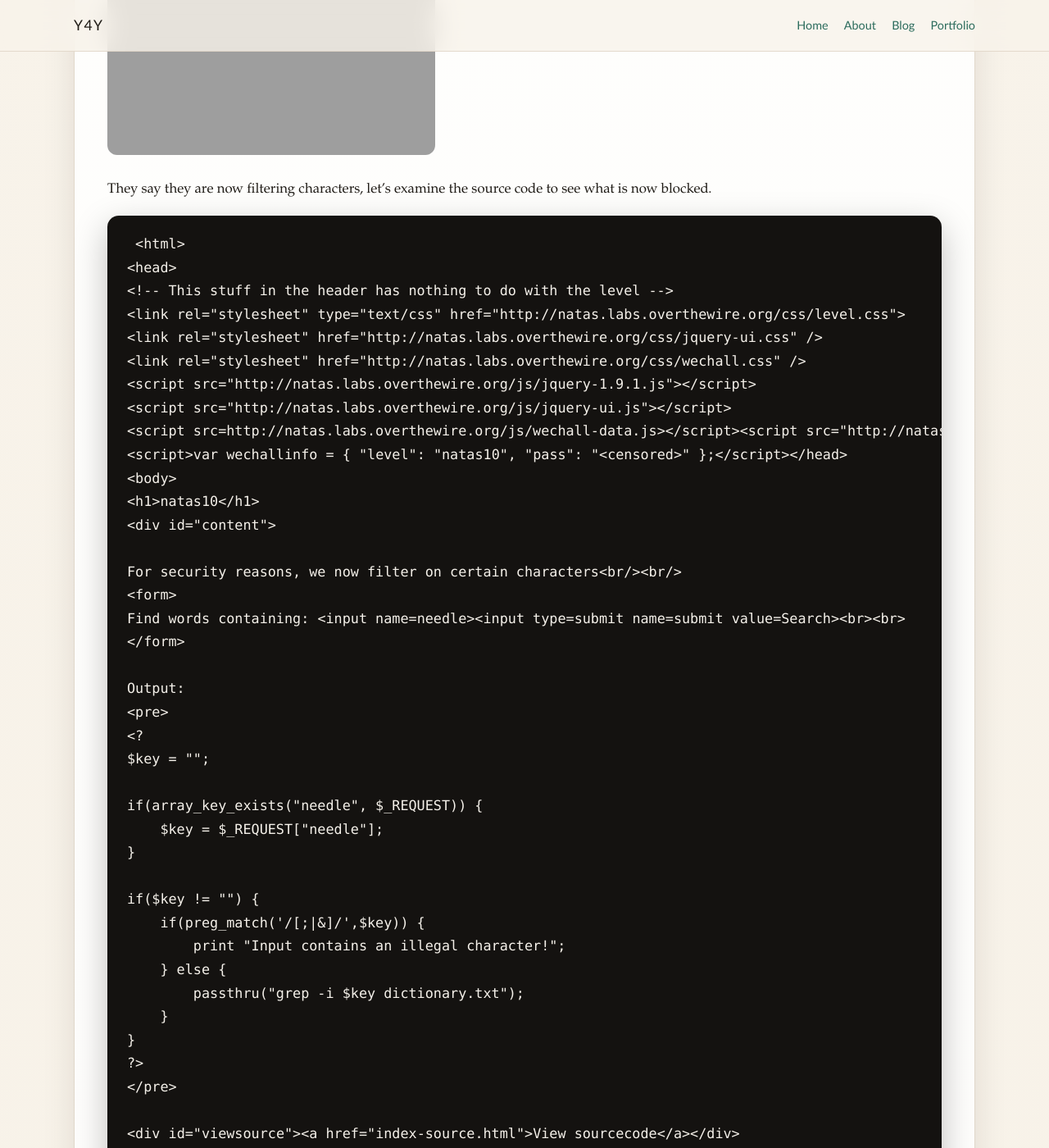
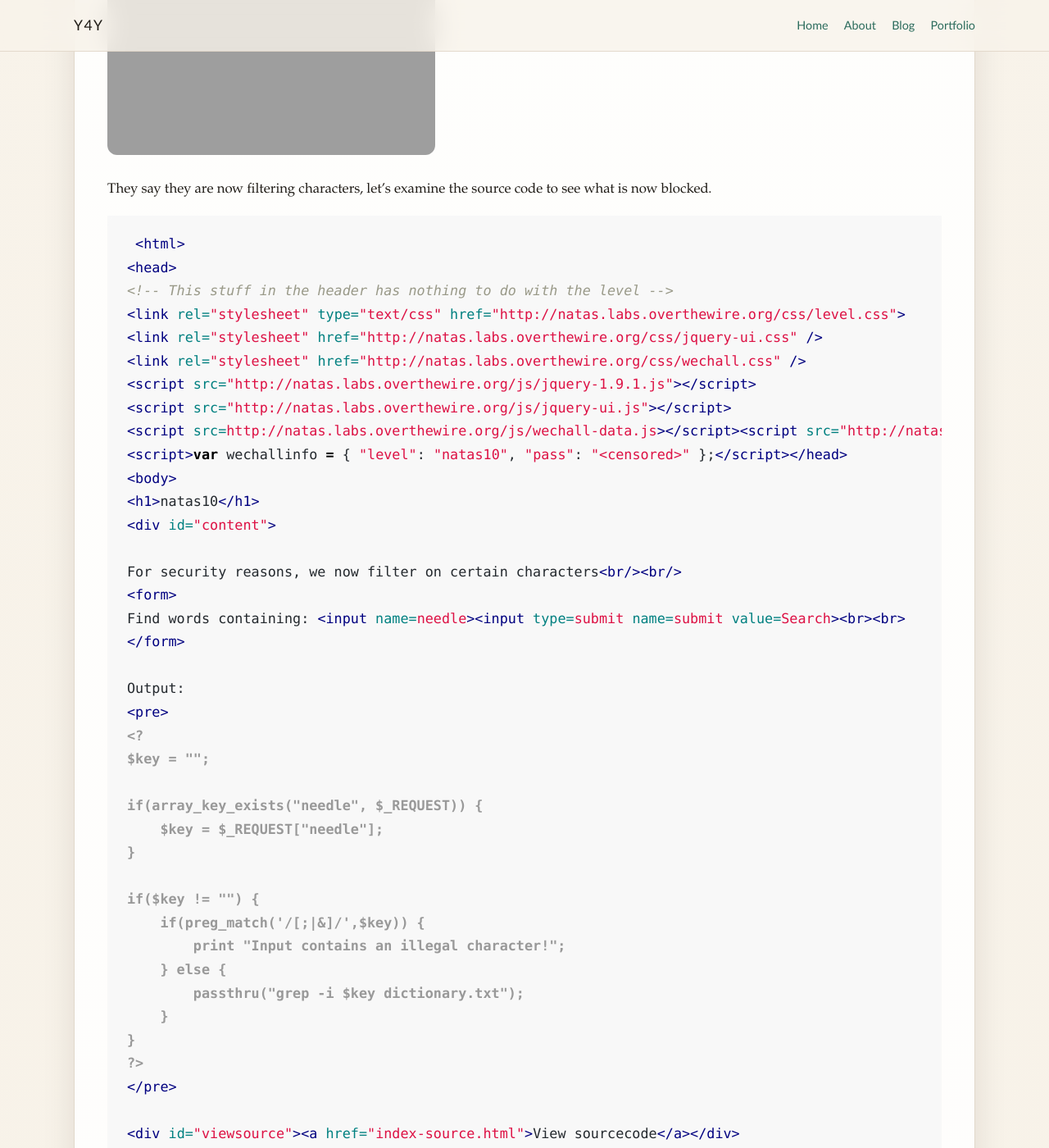
Before and after one commit to brandonshiyay/y4y.github.io, a Jekyll site: the page built from _posts/2020-10-27-overthewire-natas-write-up-part-2.md, in a window 1280 px wide and 1400 px high, scrolled down 863 px. Shown: the whole window at 82% size. Built offline with Jekyll 4.4.1, drawn with Linux system fonts in a browser that asks for light colours.

Commit message:
add css for code blocks

```diff
--- a/_layouts/default.html
+++ b/_layouts/default.html
@@ -8,6 +8,7 @@
     </title>
     <meta name="description" content="{% if page.excerpt %}{{ page.excerpt | strip_html | strip_newlines | truncate: 160 }}{% else %}{{ site.description }}{% endif %}">
     <link rel="stylesheet" href="{{ '/assets/css/site.css' | relative_url }}">
+    <link rel="stylesheet" href="{{ '/assets/css/rouge.css' | relative_url }}">
   </head>
   <body class="layout-{{ page.layout | default: 'default' }}">
     <header class="site-header">
--- /dev/null
+++ b/assets/css/rouge.css
@@ -0,0 +1,224 @@
+.highlight pre {
+  background: #f8f8f8;
+  color: #24292e;
+  box-shadow: none;
+}
+
+.highlight code {
+  background: transparent;
+  padding: 0;
+}
+
+.highlight table td { padding: 5px; }
+.highlight table pre { margin: 0; }
+.highlight .cm {
+  color: #999988;
+  font-style: italic;
+}
+.highlight .cp {
+  color: #999999;
+  font-weight: bold;
+}
+.highlight .c1 {
+  color: #999988;
+  font-style: italic;
+}
+.highlight .cs {
+  color: #999999;
+  font-weight: bold;
+  font-style: italic;
+}
+.highlight .c, .highlight .ch, .highlight .cd, .highlight .cpf {
+  color: #999988;
+  font-style: italic;
+}
+.highlight .err {
+  color: #a61717;
+  background-color: #e3d2d2;
+}
+.highlight .gd {
+  color: #000000;
+  background-color: #ffdddd;
+}
+.highlight .ge {
+  color: #000000;
+  font-style: italic;
+}
+.highlight .gr {
+  color: #aa0000;
+}
+.highlight .gh {
+  color: #999999;
+}
+.highlight .gi {
+  color: #000000;
+  background-color: #ddffdd;
+}
+.highlight .go {
+  color: #888888;
+}
+.highlight .gp {
+  color: #555555;
+}
+.highlight .gs {
+  font-weight: bold;
+}
+.highlight .gu {
+  color: #aaaaaa;
+}
+.highlight .gt {
+  color: #aa0000;
+}
+.highlight .kc {
+  color: #000000;
+  font-weight: bold;
+}
+.highlight .kd {
+  color: #000000;
+  font-weight: bold;
+}
+.highlight .kn {
+  color: #000000;
+  font-weight: bold;
+}
+.highlight .kp {
+  color: #000000;
+  font-weight: bold;
+}
+.highlight .kr {
+  color: #000000;
+  font-weight: bold;
+}
+.highlight .kt {
+  color: #445588;
+  font-weight: bold;
+}
+.highlight .k, .highlight .kv {
+  color: #000000;
+  font-weight: bold;
+}
+.highlight .mf {
+  color: #009999;
+}
+.highlight .mh {
+  color: #009999;
+}
+.highlight .il {
+  color: #009999;
+}
+.highlight .mi {
+  color: #009999;
+}
+.highlight .mo {
+  color: #009999;
+}
+.highlight .m, .highlight .mb, .highlight .mx {
+  color: #009999;
+}
+.highlight .sa {
+  color: #000000;
+  font-weight: bold;
+}
+.highlight .sb {
+  color: #d14;
+}
+.highlight .sc {
+  color: #d14;
+}
+.highlight .sd {
+  color: #d14;
+}
+.highlight .s2 {
+  color: #d14;
+}
+.highlight .se {
+  color: #d14;
+}
+.highlight .sh {
+  color: #d14;
+}
+.highlight .si {
+  color: #d14;
+}
+.highlight .sx {
+  color: #d14;
+}
+.highlight .sr {
+  color: #009926;
+}
+.highlight .s1 {
+  color: #d14;
+}
+.highlight .ss {
+  color: #990073;
+}
+.highlight .s, .highlight .dl {
+  color: #d14;
+}
+.highlight .na {
+  color: #008080;
+}
+.highlight .bp {
+  color: #999999;
+}
+.highlight .nb {
+  color: #0086B3;
+}
+.highlight .nc {
+  color: #445588;
+  font-weight: bold;
+}
+.highlight .no {
+  color: #008080;
+}
+.highlight .nd {
+  color: #3c5d5d;
+  font-weight: bold;
+}
+.highlight .ni {
+  color: #800080;
+}
+.highlight .ne {
+  color: #990000;
+  font-weight: bold;
+}
+.highlight .nf, .highlight .fm {
+  color: #990000;
+  font-weight: bold;
+}
+.highlight .nl {
+  color: #990000;
+  font-weight: bold;
+}
+.highlight .nn {
+  color: #555555;
+}
+.highlight .nt {
+  color: #000080;
+}
+.highlight .vc {
+  color: #008080;
+}
+.highlight .vg {
+  color: #008080;
+}
+.highlight .vi {
+  color: #008080;
+}
+.highlight .nv, .highlight .vm {
+  color: #008080;
+}
+.highlight .ow {
+  color: #000000;
+  font-weight: bold;
+}
+.highlight .o {
+  color: #000000;
+  font-weight: bold;
+}
+.highlight .w {
+  color: #bbbbbb;
+}
+.highlight {
+  background-color: #f8f8f8;
+}
```
